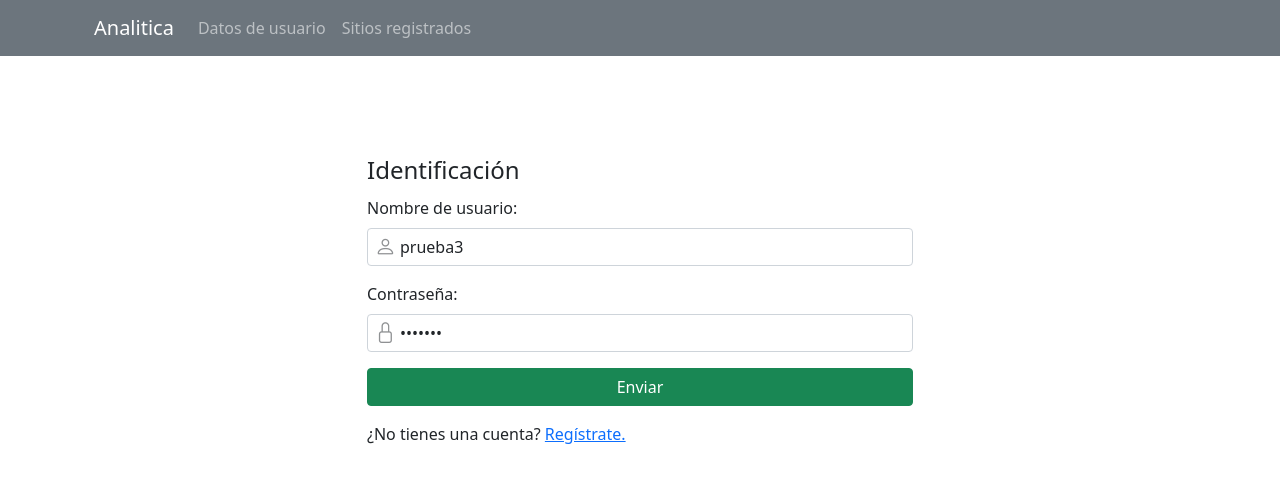
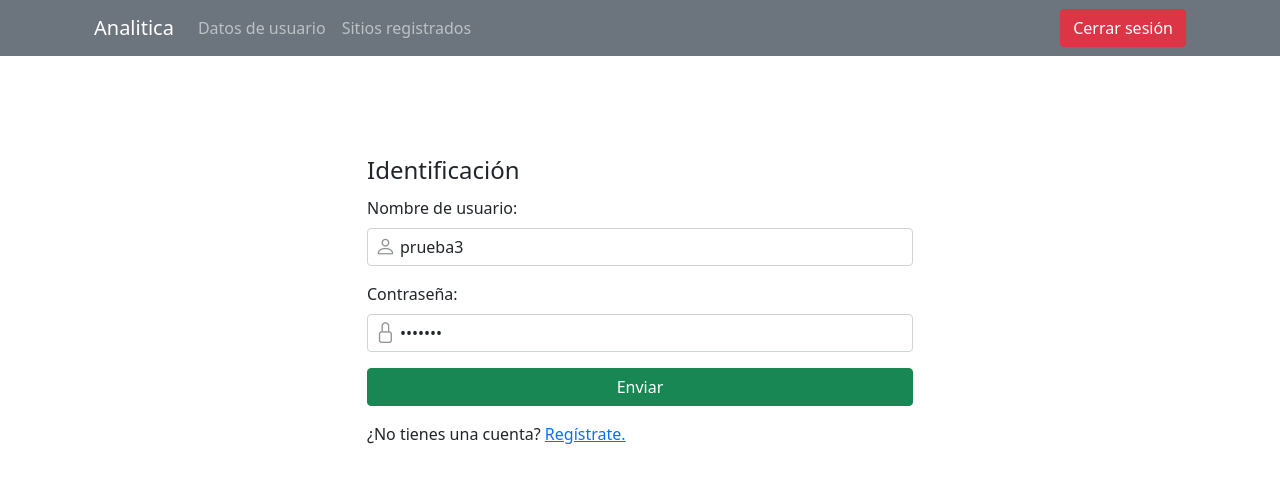
Before and after one commit to dcabal/ux-analitica-client, a Vue app: page /login in a window 1280 px wide. Shown: the top 482 px of the page. Built offline with nearby package versions, Linux system fonts and the light colour scheme; what vue3-apexcharts would draw is missing.

Commit message:
Se añade botón de logout

```diff
--- a/src/components/Header.vue
+++ b/src/components/Header.vue
@@ -4,7 +4,7 @@
             <nav class="navbar navbar-expand-lg navbar-dark bg-secondary">
                 <div class="container-fluid">
                     <router-link class="navbar-brand" to="/">Analitica</router-link>
-                    <div class="collapse navbar-collapse">
+                    <div class="collapse navbar-collapse d-flex justify-content-between">
                         <ul class="navbar-nav">
                             <li class="nav-item">
                                 <router-link class="nav-link" to="/user">Datos de usuario</router-link>
@@ -13,6 +13,7 @@
                                 <router-link class="nav-link" to="/sites">Sitios registrados</router-link>
                             </li>
                         </ul>
+                        <button type="button" class="btn btn-danger" @click="onLogOut">Cerrar sesión</button>
                     </div>
                 </div>
             </nav>
@@ -21,7 +22,16 @@
 </template>
 
 <script>
+import router from '../router';
+
 export default {
-    name: 'Header'
+    name: 'Header',
+    methods: {
+        onLogOut() {
+            sessionStorage.removeItem('currentSite');
+            sessionStorage.removeItem('uxa-jwt');
+            router.push({ path: '/login' });
+        }
+    }
 }
 </script>
--- a/src/components/SiteData.vue
+++ b/src/components/SiteData.vue
@@ -23,7 +23,7 @@
 import GlobalData from './GlobalData.vue';
 import SiteGraphics from './SiteGraphics.vue';
 import { mapActions, mapGetters } from 'vuex';
-import { router } from 'vue-router';
+import router from '../router';
 
 export default {
     components: { SiteGraphics, GlobalData },
--- a/src/views/Sites.vue
+++ b/src/views/Sites.vue
@@ -43,7 +43,7 @@ export default {
             await this.getSite(site.token);
 
             if (!this.error)
-                router.push({ path: '/dashboard' })
+                router.push({ path: '/dashboard' });
         }
     },
 
--- a/src/views/User.vue
+++ b/src/views/User.vue
@@ -12,7 +12,7 @@
 <script>
 import UserUpdate from '../components/UserUpdate';
 import { mapActions, mapGetters } from 'vuex';
-import { router } from 'vue-router';
+import router from '../router';
 
 export default {
     components: { UserUpdate },
```
